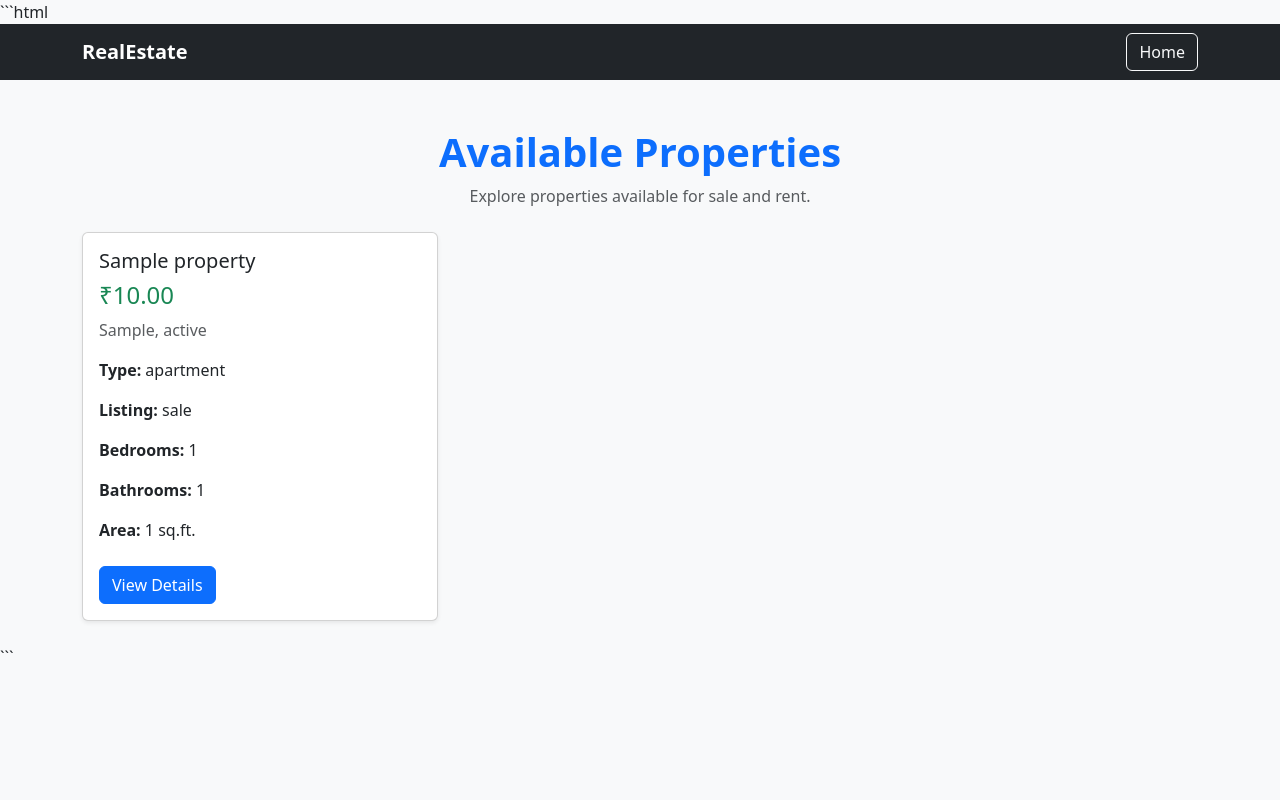
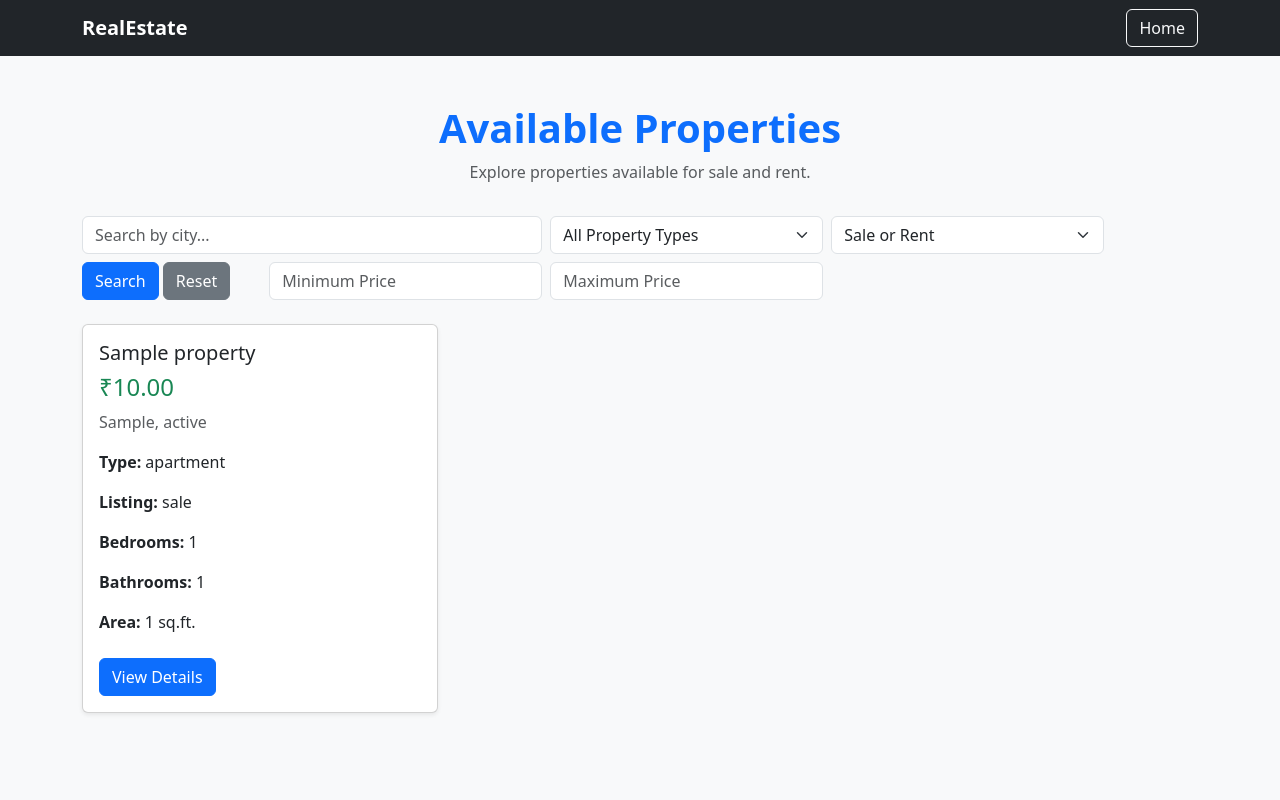
Before and after one commit to Priyanka-github26/Real-Estate-Management-System, a Django app: page /properties/ in a window 1280 px wide. Run offline with Django 4.2, Linux system fonts and the light colour scheme; tables that the repository leaves empty hold one stand-in row (values such as "Sample post").

Commit message:
Complete property search filters and map integration

````diff
--- a/properties/models.py
+++ b/properties/models.py
@@ -64,6 +64,22 @@ class Property(models.Model):
         choices=STATUS_CHOICES,
         default='available'
     )
+
+
+    latitude = models.DecimalField(
+        max_digits=10,
+        decimal_places=7,
+        null=True,
+        blank=True
+    )
+
+    longitude = models.DecimalField(
+        max_digits=10,
+        decimal_places=7,
+        null=True,
+        blank=True
+    )
+
 
     agent = models.ForeignKey(
         Agent,
--- a/properties/templates/properties/property_list.html
+++ b/properties/templates/properties/property_list.html
@@ -1,4 +1,4 @@
-```html
+
 <!DOCTYPE html>
 <html lang="en">
 <head>
@@ -12,6 +12,7 @@
 
 <body class="bg-light">
 
+<!-- Navbar -->
 <nav class="navbar navbar-dark bg-dark">
     <div class="container">
         <a class="navbar-brand fw-bold" href="/">RealEstate</a>
@@ -21,6 +22,7 @@
 
 <div class="container mt-5">
 
+    <!-- Page Heading -->
     <h1 class="text-primary fw-bold text-center">
         Available Properties
     </h1>
@@ -29,6 +31,114 @@
         Explore properties available for sale and rent.
     </p>
 
+    <!-- Search and Filter Form -->
+    <form method="GET" class="row mb-4 mt-4 g-2">
+
+        <!-- Search by City -->
+        <div class="col-md-5">
+            <input
+                type="text"
+                name="city"
+                class="form-control"
+                placeholder="Search by city..."
+                value="{{ city|default:'' }}"
+            >
+        </div>
+
+        <!-- Filter by Property Type -->
+        <div class="col-md-3">
+            <select name="property_type" class="form-select">
+
+                <option value="">All Property Types</option>
+
+                <option value="apartment"
+                    {% if property_type == 'apartment' %}selected{% endif %}>
+                    Apartment
+                </option>
+
+                <option value="house"
+                    {% if property_type == 'house' %}selected{% endif %}>
+                    House
+                </option>
+
+                <option value="villa"
+                    {% if property_type == 'villa' %}selected{% endif %}>
+                    Villa
+                </option>
+
+                <option value="commercial"
+                    {% if property_type == 'commercial' %}selected{% endif %}>
+                    Commercial
+                </option>
+
+                <option value="land"
+                    {% if property_type == 'land' %}selected{% endif %}>
+                    Land
+                </option>
+
+            </select>
+        </div>
+
+         <!-- Filter by Sale or Rent -->
+    <div class="col-md-3">
+        <select name="listing_type" class="form-select">
+
+            <option value="">Sale or Rent</option>
+
+            <option value="sale"
+                {% if listing_type == 'sale' %}selected{% endif %}>
+                For Sale
+            </option>
+
+            <option value="rent"
+                {% if listing_type == 'rent' %}selected{% endif %}>
+                For Rent
+            </option>
+
+        </select>
+    </div>
+
+    <!-- Buttons -->
+    <div class="col-md-2">
+        <button type="submit" class="btn btn-primary">
+            Search
+        </button>
+
+        <a href="{% url 'property_list' %}"
+           class="btn btn-secondary">
+            Reset
+        </a>
+    </div>
+
+
+<!-- Minimum Price -->
+<div class="col-md-3">
+    <input
+        type="number"
+        name="min_price"
+        class="form-control"
+        placeholder="Minimum Price"
+        value="{{ min_price|default:'' }}"
+        min="0"
+    >
+</div>
+
+<!-- Maximum Price -->
+<div class="col-md-3">
+    <input
+        type="number"
+        name="max_price"
+        class="form-control"
+        placeholder="Maximum Price"
+        value="{{ max_price|default:'' }}"
+        min="0"
+    >
+</div>
+
+
+    </form>
+
+    <!-- Property Cards -->
     <div class="row mt-4">
 
         {% for property in properties %}
@@ -52,27 +162,32 @@
                     </p>
 
                     <p>
-                        <strong>Type:</strong> {{ property.property_type }}
+                        <strong>Type:</strong>
+                        {{ property.property_type }}
                     </p>
 
                     <p>
-                        <strong>Listing:</strong> {{ property.listing_type }}
+                        <strong>Listing:</strong>
+                        {{ property.listing_type }}
                     </p>
 
                     <p>
-                        <strong>Bedrooms:</strong> {{ property.bedrooms }}
+                        <strong>Bedrooms:</strong>
+                        {{ property.bedrooms }}
                     </p>
 
                     <p>
-                        <strong>Bathrooms:</strong> {{ property.bathrooms }}
+                        <strong>Bathrooms:</strong>
+                        {{ property.bathrooms }}
                     </p>
 
                     <p>
-                        <strong>Area:</strong> {{ property.area_sqft }} sq.ft.
+                        <strong>Area:</strong>
+                        {{ property.area_sqft }} sq.ft.
                     </p>
 
                     <a href="{% url 'property_detail' property.id %}"
-                        class="btn btn-primary mt-2">
+                       class="btn btn-primary mt-2">
                         View Details
                     </a>
 
@@ -86,7 +201,7 @@
 
         <div class="col-12 text-center">
             <div class="alert alert-warning">
-                No properties available yet. Please add properties through Admin.
+                No properties found. Try changing your search filters.
             </div>
         </div>
 
@@ -98,4 +213,3 @@
 
 </body>
 </html>
-```
--- a/properties/views.py
+++ b/properties/views.py
@@ -1,22 +1,57 @@
+
 from django.shortcuts import render, get_object_or_404
+from .models import Property
+
 
 def home(request):
     return render(request, 'properties/home.html')
 
+
 def property_list(request):
-    from .models import Property
+    city = request.GET.get('city')
+    property_type = request.GET.get('property_type')
+    listing_type = request.GET.get('listing_type')
+    min_price = request.GET.get('min_price')
+    max_price = request.GET.get('max_price')
 
     properties = Property.objects.all()
+
+    # Search by city
+    if city:
+        properties = properties.filter(city__icontains=city)
+
+    # Filter by property type
+    if property_type:
+        properties = properties.filter(property_type=property_type)
+
+    # Filter by sale or rent
+    if listing_type:
+        properties = properties.filter(listing_type=listing_type)
+
+    # Filter by minimum price
+    if min_price:
+        properties = properties.filter(price__gte=min_price)
+
+    # Filter by maximum price
+    if max_price:
+        properties = properties.filter(price__lte=max_price)
+
 
     return render(
         request,
         'properties/property_list.html',
-        {'properties': properties}
+        {
+            'properties': properties,
+            'city': city,
+            'property_type': property_type,
+            'listing_type': listing_type,
+            'min_price': min_price,
+            'max_price': max_price,
+        }
     )
 
+
 def property_detail(request, property_id):
-    from .models import Property
-
     property = get_object_or_404(Property, id=property_id)
 
     return render(
````
Also changed, not shown: properties/templates/properties/property_detail.html (+36 -12 lines), properties/migrations/0002_property_latitude_property_longitude.py (added).
